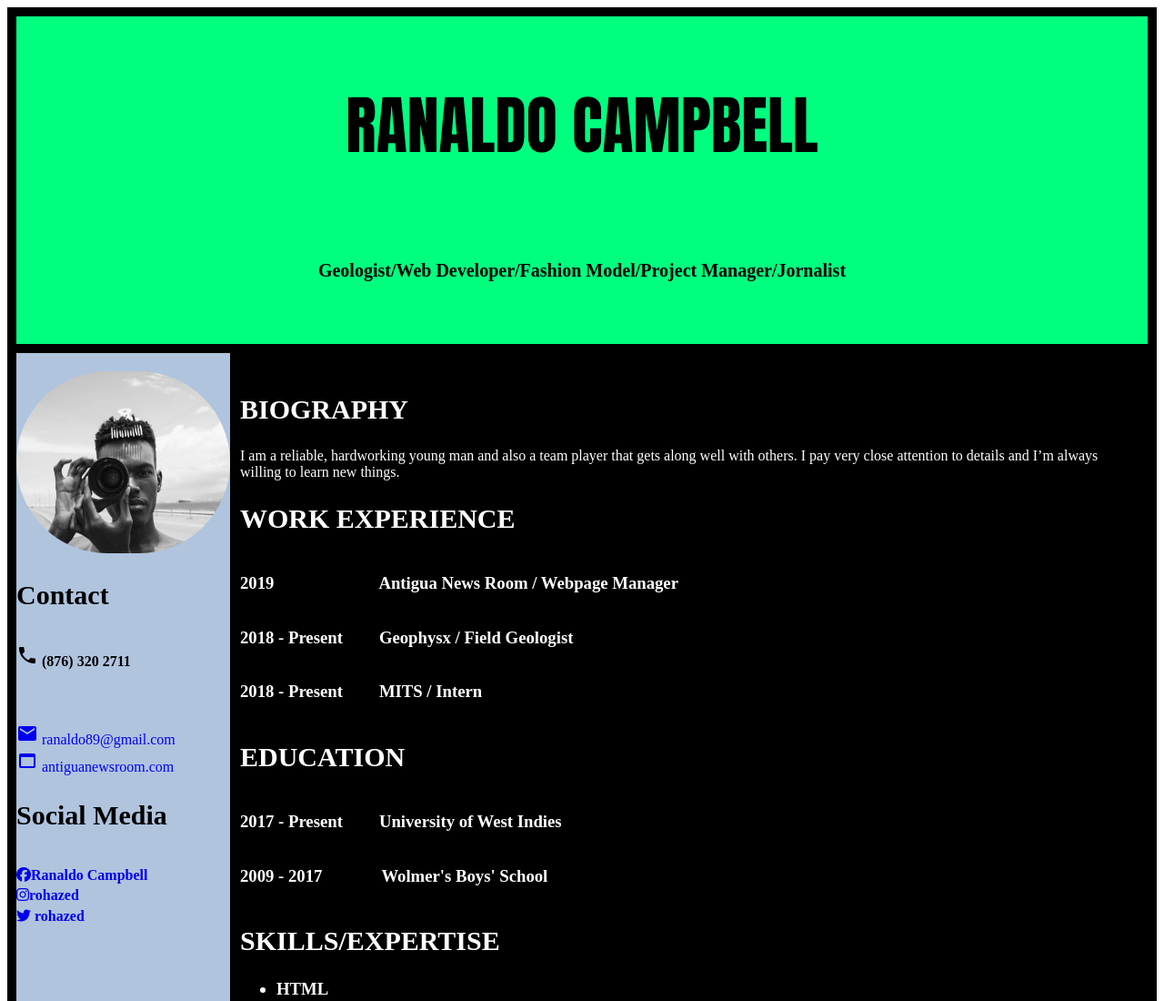
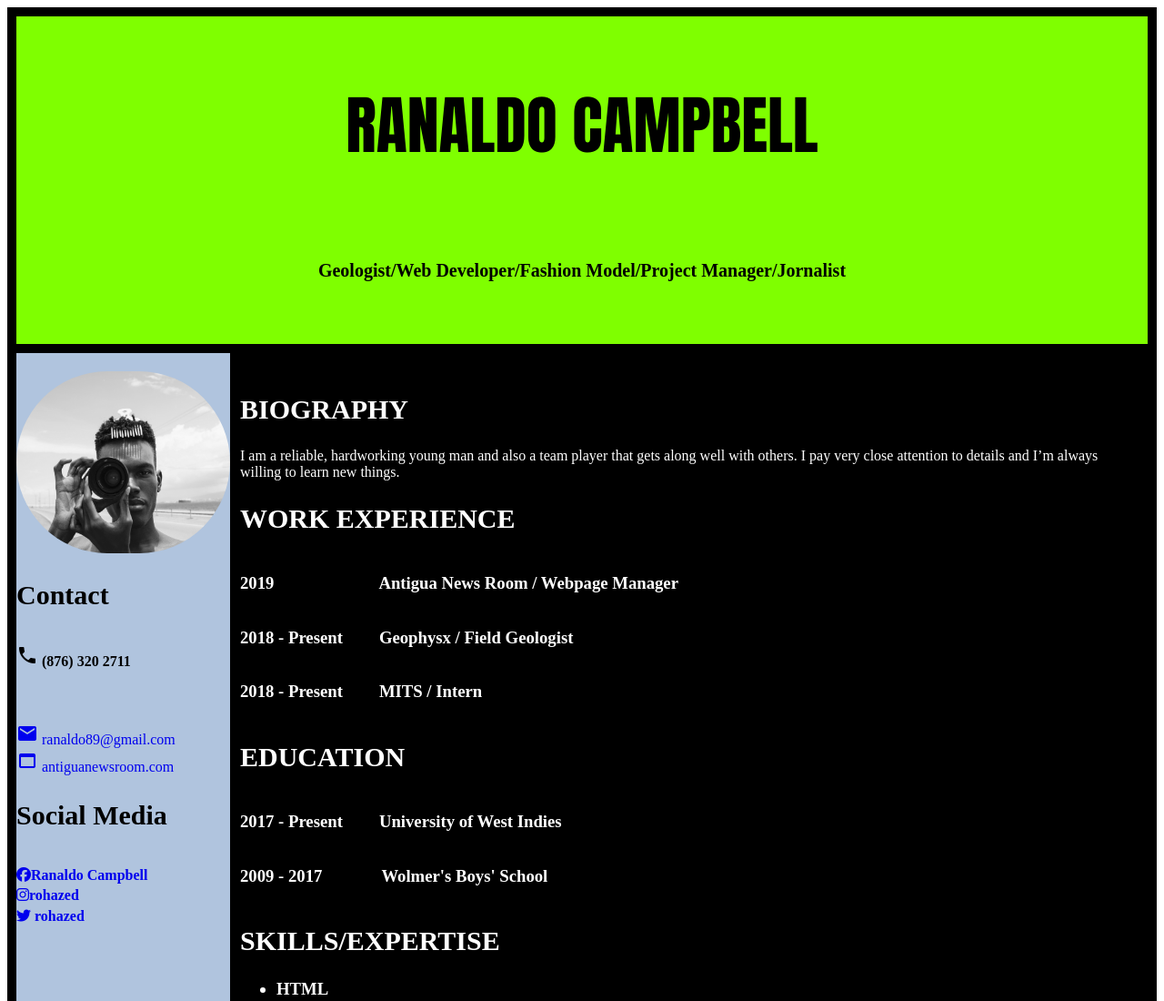
Before and after one commit to ranaldo89/ranaldo89.github.io, a plain HTML site: page index.html in a window 1280 px wide. Shown: the top 1100 px of the page at 91% size. Drawn offline with Linux system fonts and the light colour scheme.

Commit message:
resume webpage

```diff
--- a/style.css
+++ b/style.css
@@ -5,7 +5,7 @@
 
   display: flex;
   flex-direction: column;
-  background-color: #00FF7F;
+  background-color: #7FFF00;
 
 
 }
```
